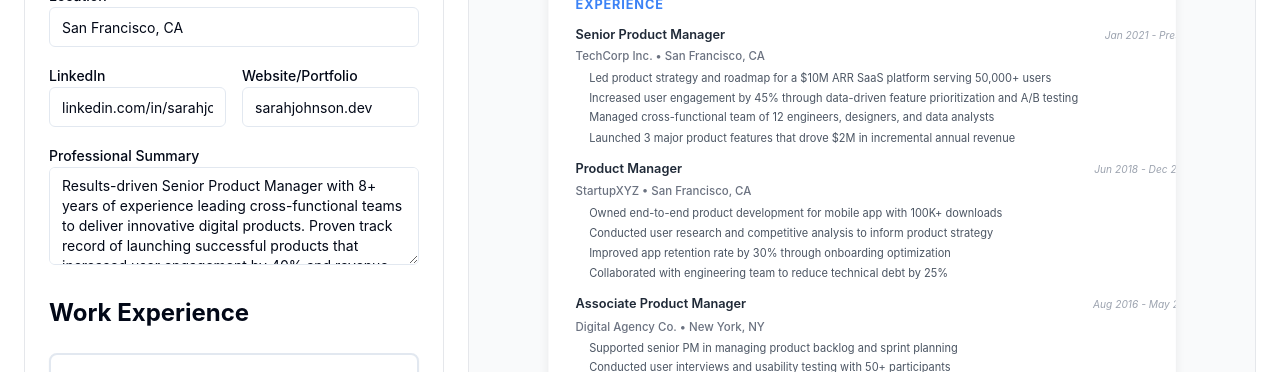
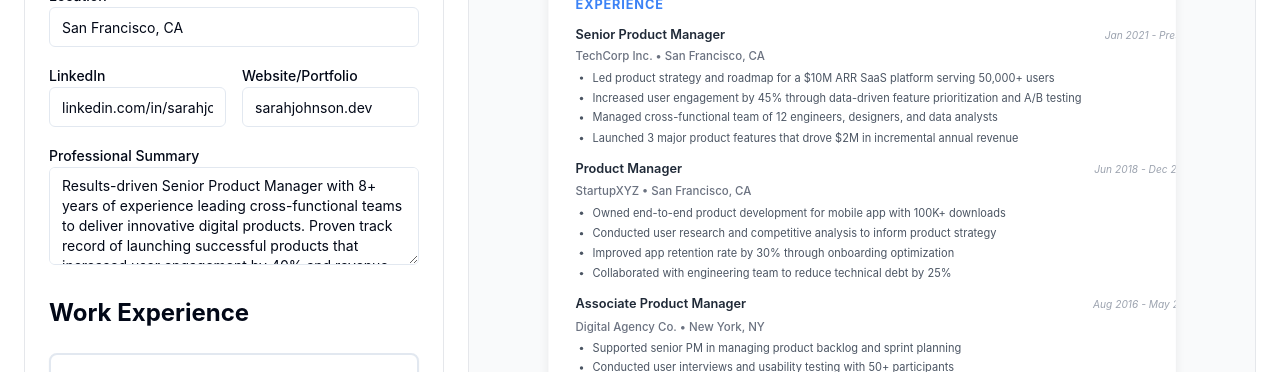
Before and after one commit to GowthamOleti/Resumatic_v1, a React (Vite) app: page /builder in a window 1280 px wide. Shown: the part 428-800 px from the top of the page. Built offline with nearby package versions, Linux system fonts and the light colour scheme.

Commit message:
Make bullet points visible in Modern template by adding explicit list styling

```diff
--- a/src/components/templates/ModernTemplate.tsx
+++ b/src/components/templates/ModernTemplate.tsx
@@ -95,9 +95,9 @@ export default function ModernTemplate({ data }: TemplateProps) {
                 {exp.company}{exp.location && ` • ${exp.location}`}
               </div>
               {exp.description.some(d => d.trim()) && (
-                <ul style={{ marginTop: '6px', marginLeft: '16px', color: '#4b5563', fontSize: '13px' }}>
+                <ul style={{ marginTop: '6px', marginLeft: '20px', paddingLeft: '0', color: '#4b5563', fontSize: '13px', listStyleType: 'disc' }}>
                   {exp.description.filter(d => d.trim()).map((desc, idx) => (
-                    <li key={idx} style={{ marginBottom: '4px', lineHeight: '1.5' }}>{desc}</li>
+                    <li key={idx} style={{ marginBottom: '4px', lineHeight: '1.5', display: 'list-item' }}>{desc}</li>
                   ))}
                 </ul>
               )}
```
